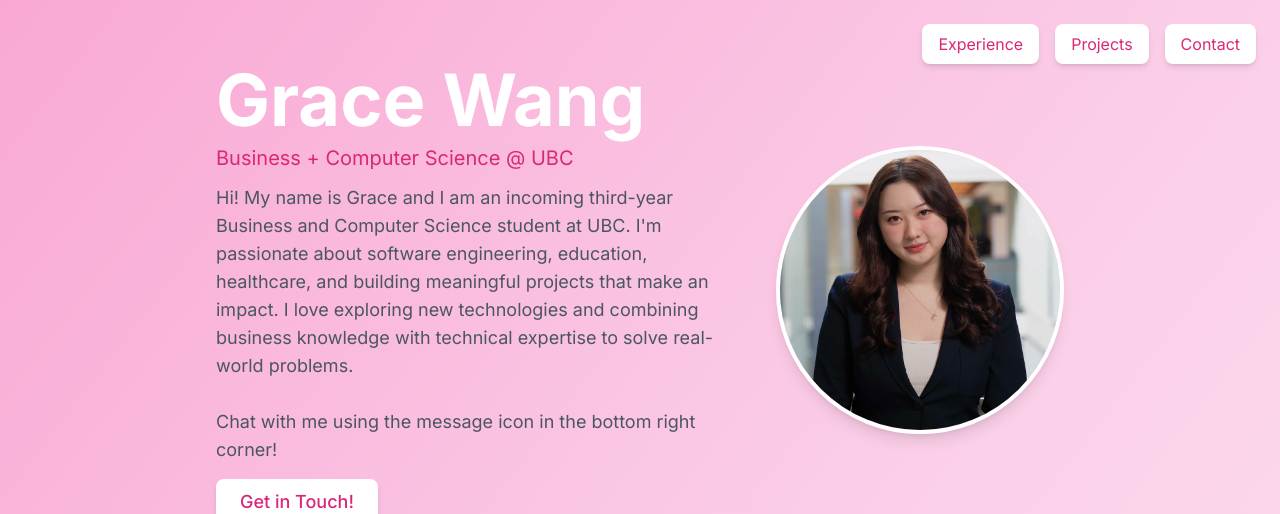
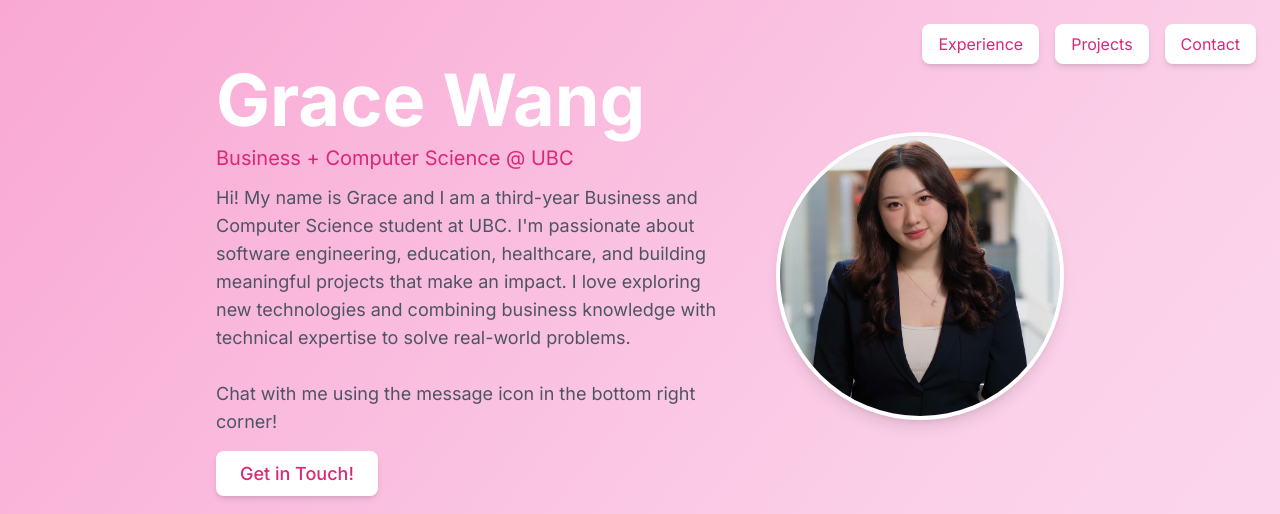
Before and after one commit to gracewxng/Portfolio, a Next.js app: page / in a window 1280 px wide. Shown: the top 514 px of the page. Built offline with nearby package versions, Linux system fonts and the light colour scheme; no server answers; what tailwindcss-debug-screens would draw is missing.

Commit message:
changed description

```diff
--- a/app/page.tsx
+++ b/app/page.tsx
@@ -55,7 +55,7 @@ export default function Home() {
 
           {/* About Me paragraph */}
           <p className="mt-3 text-lg md:text-l text-gray-600">
-            Hi! My name is Grace and I am an incoming third-year Business and Computer Science student at UBC.
+            Hi! My name is Grace and I am a third-year Business and Computer Science student at UBC.
             I'm passionate about software engineering, education, healthcare, and building meaningful projects
             that make an impact. I love exploring new technologies
             and combining business knowledge with technical expertise to solve real-world problems.
```
